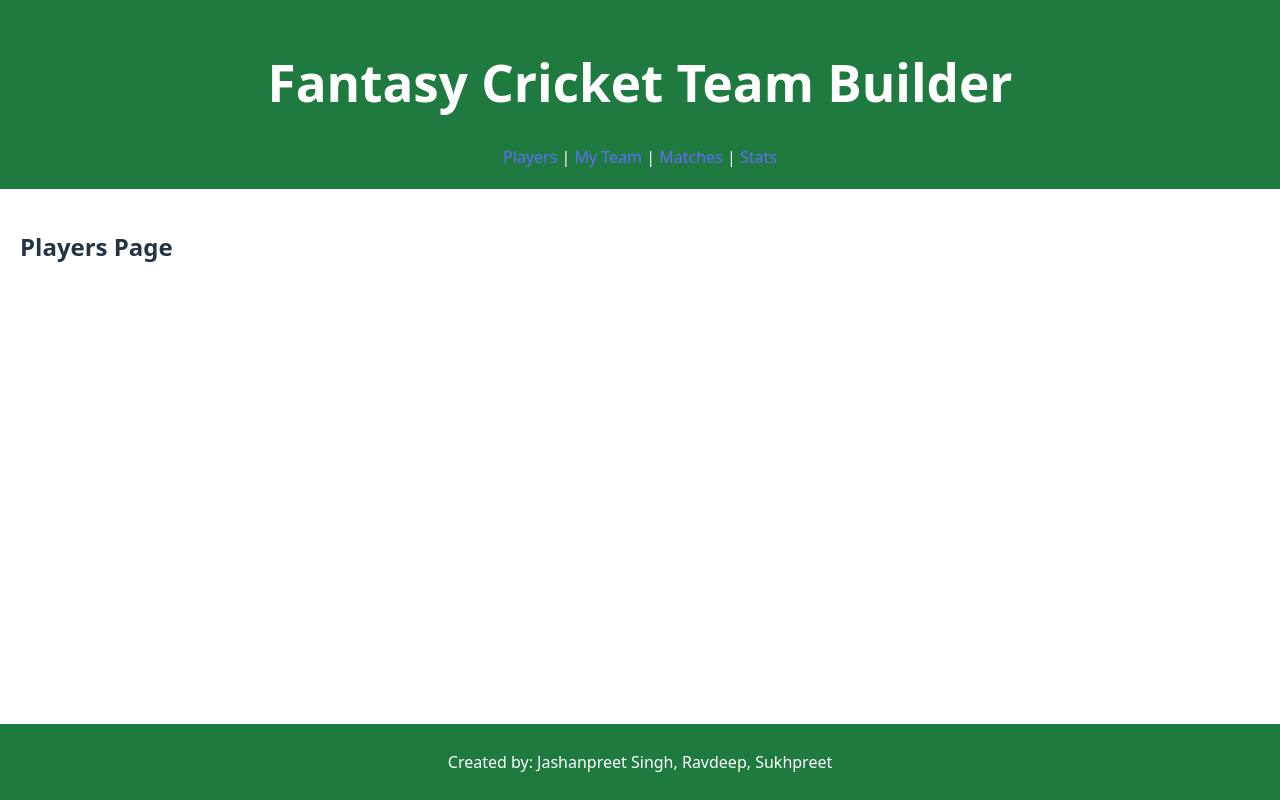
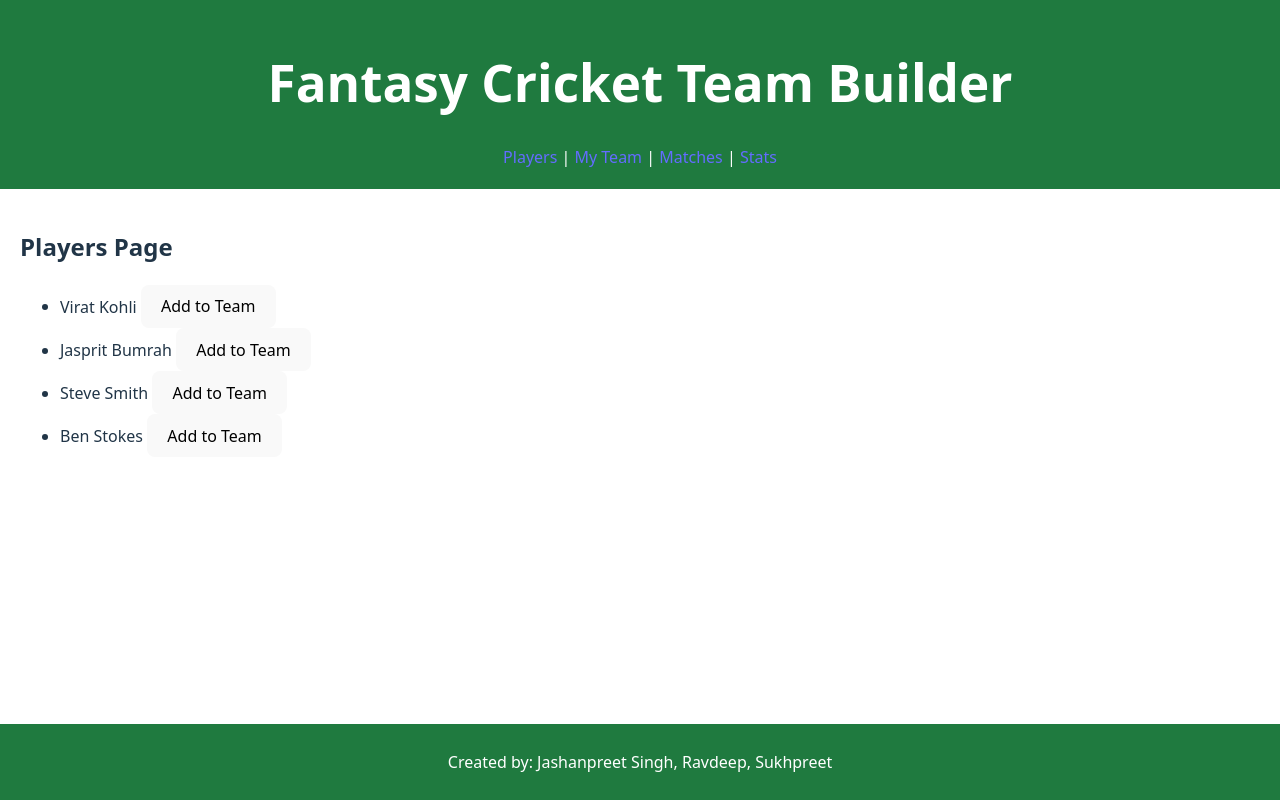
Before and after one commit to jashan-in/Fantasy-Cricket-Team-Builder, a React (Vite) app: page /players in a window 1280 px wide. Built offline with nearby package versions, Linux system fonts and the light colour scheme; the HTML template or start-up script is replaced by a standard one.

Commit message:
Set Up shared state in players, stat and team pages.

```diff
--- a/src/pages/PlayersPage.tsx
+++ b/src/pages/PlayersPage.tsx
@@ -4,5 +4,25 @@ type Props = {
 };
 
 export default function PlayersPage({ team, setTeam }: Props) {
-  return <h2>Players Page</h2>;
+  const players = ["Virat Kohli", "Jasprit Bumrah", "Steve Smith", "Ben Stokes"];
+
+  const handleAdd = (player: string) => {
+    if (!team.includes(player)) {
+      setTeam([...team, player]);
+    }
+  };
+
+  return (
+    <section>
+      <h2>Players Page</h2>
+      <ul>
+        {players.map((player) => (
+          <li key={player}>
+            {player}{" "}
+            <button onClick={() => handleAdd(player)}>Add to Team</button>
+          </li>
+        ))}
+      </ul>
+    </section>
+  );
 }
--- a/src/pages/StatsPage.tsx
+++ b/src/pages/StatsPage.tsx
@@ -3,5 +3,10 @@ type Props = {
 };
 
 export default function StatsPage({ team }: Props) {
-  return <h2>Stats Page</h2>;
+  return (
+    <section>
+      <h2>Team Stats</h2>
+      <p>You have selected {team.length} players.</p>
+    </section>
+  );
 }
--- a/src/pages/TeamPage.tsx
+++ b/src/pages/TeamPage.tsx
@@ -4,5 +4,26 @@ type Props = {
 };
 
 export default function TeamPage({ team, setTeam }: Props) {
-  return <h2>Team Page</h2>;
+  const handleRemove = (player: string) => {
+    setTeam(team.filter((p) => p !== player));
+  };
+
+  return (
+    <section>
+      <h2>My Fantasy Team</h2>
+
+      {team.length === 0 ? (
+        <p>No players selected yet.</p>
+      ) : (
+        <ul>
+          {team.map((player) => (
+            <li key={player}>
+              {player}{" "}
+              <button onClick={() => handleRemove(player)}>Remove</button>
+            </li>
+          ))}
+        </ul>
+      )}
+    </section>
+  );
 }
```
